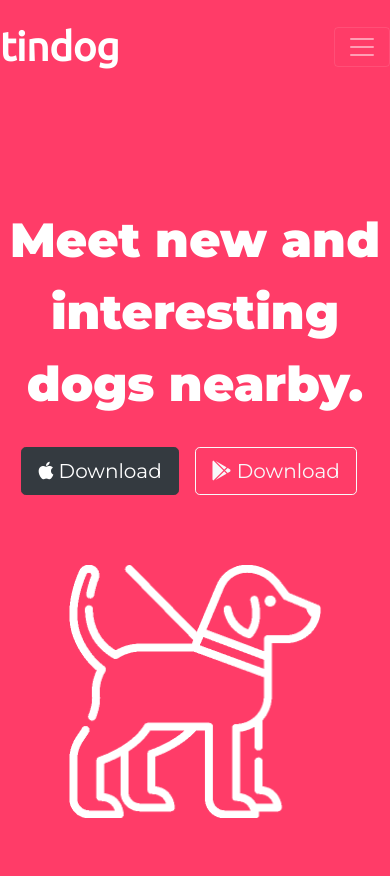
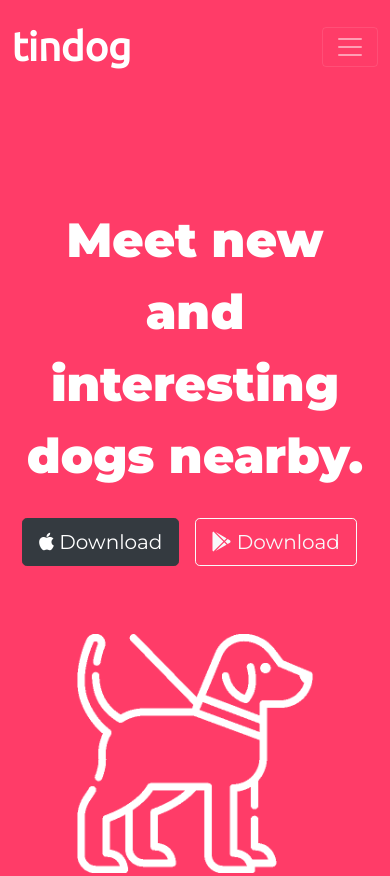
Before and after one commit to eliranr/cv, a plain HTML site: page index.html in a window 390 px wide. Shown: the top 876 px of the page. Drawn offline with nearby package versions, Linux system fonts and the light colour scheme.

Commit message:
Add files via upload

```diff
--- a/css/styles.css
+++ b/css/styles.css
@@ -140,10 +140,10 @@
     text-align: center;
   }
   .container-fluid{
-    padding: 0;
+    padding: 35% 0;
   }
   #title .container-fluid{
-    padding: 3% 0 17%;
+    padding: 3% 3% 17%;
   }
 }
 
```
